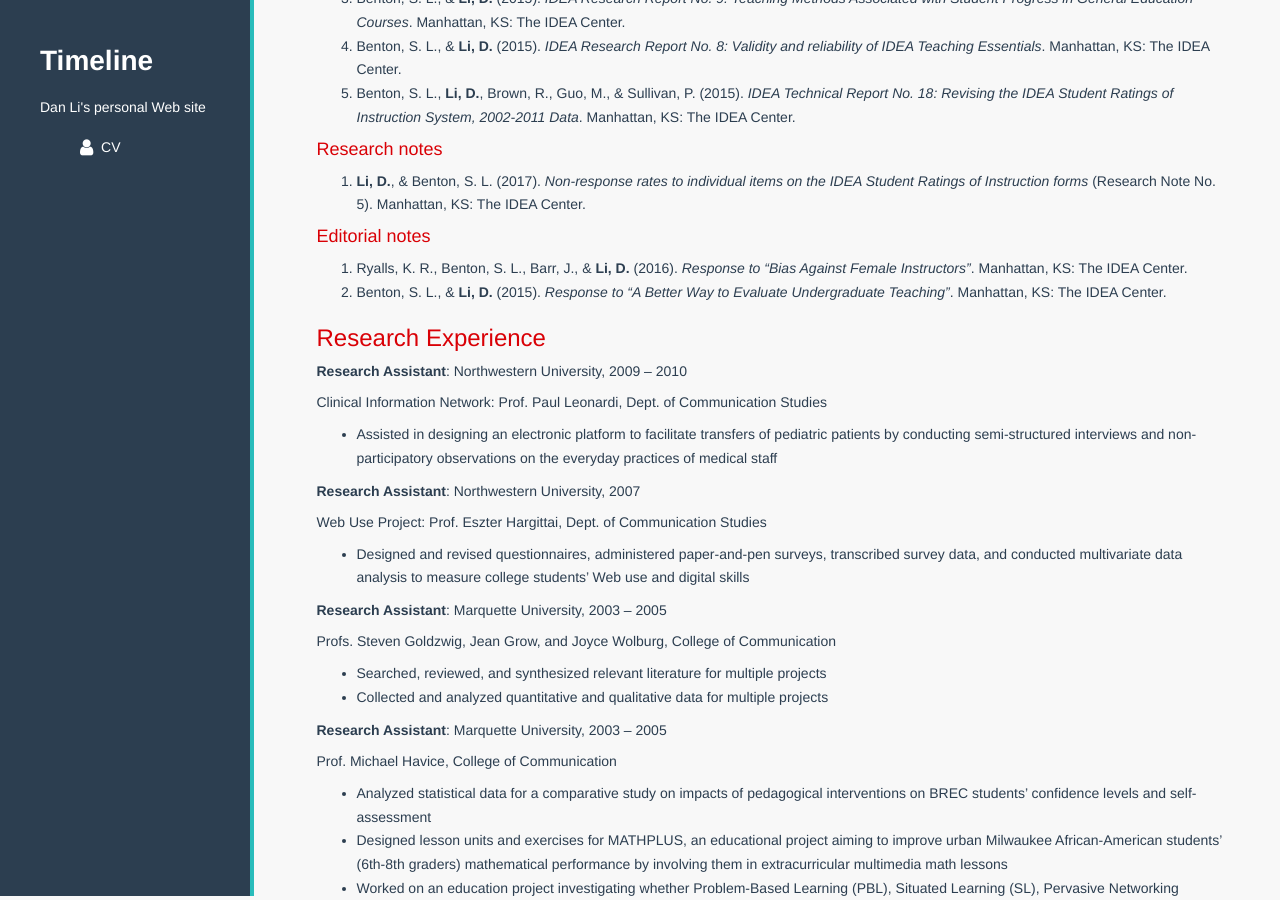
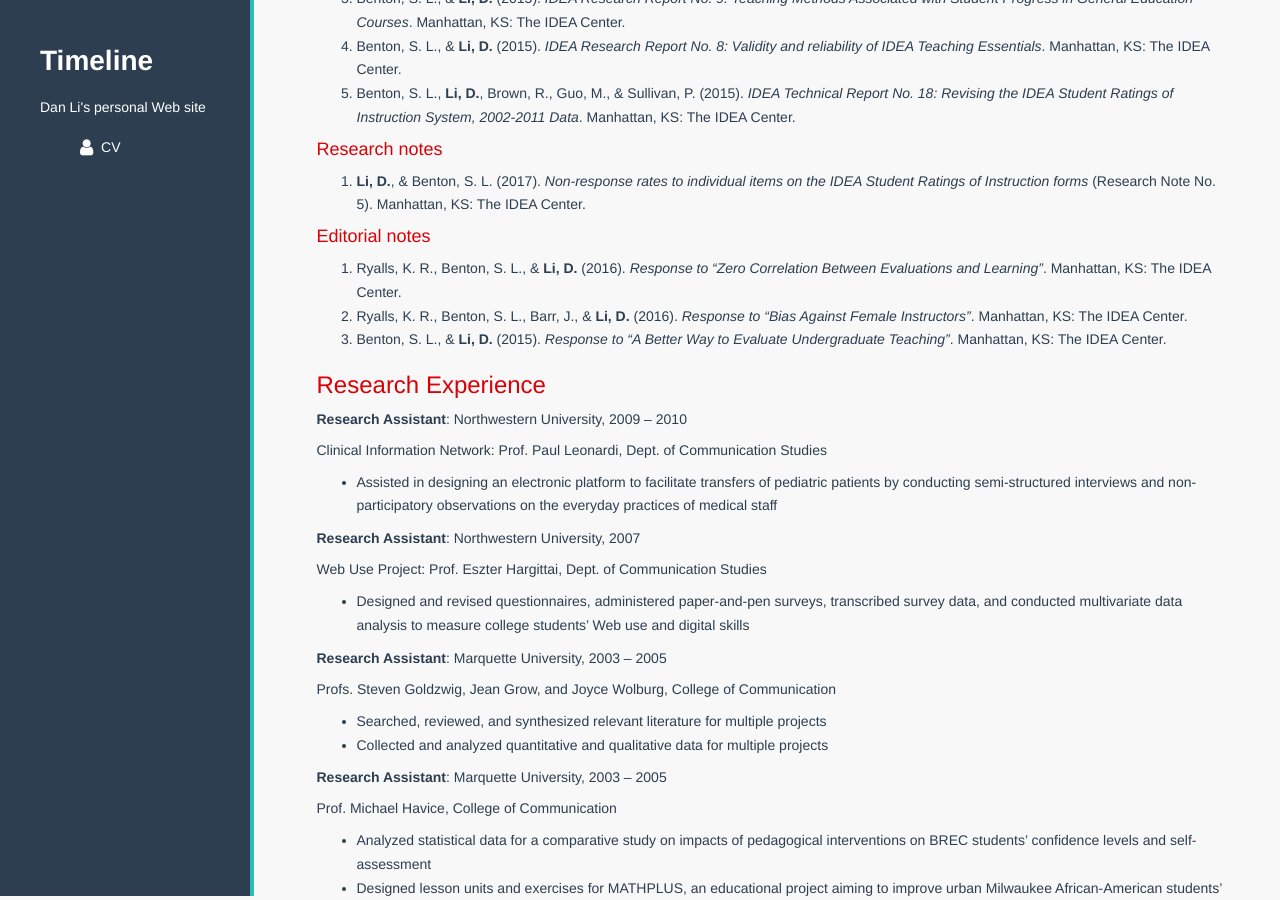
Before and after one commit to danli-ds/danliIDEA.github.io, a Jekyll site: the page built from CV/index.md, in a window 1280 px wide and 900 px high, scrolled down 1945 px. Built offline with Jekyll 4.4.1, drawn with Linux system fonts in a browser that asks for light colours; nearby versions of some CDN libraries.

Commit message:
add editorial note

```diff
--- a/CV/index.md
+++ b/CV/index.md
@@ -75,6 +75,7 @@ Manhattan, KS 66502
 
 #### Editorial notes
 
+1. Ryalls, K. R., Benton, S. L., & **Li, D.** (2016). *Response to “Zero Correlation Between Evaluations and Learning”*. Manhattan, KS: The IDEA Center.
 1. Ryalls, K. R., Benton, S. L., Barr, J., & **Li, D.** (2016). *Response to “Bias Against Female Instructors”*. Manhattan, KS: The IDEA Center.
 1. Benton, S. L., & **Li, D.** (2015). *Response to “A Better Way to Evaluate Undergraduate Teaching”*. Manhattan, KS: The IDEA Center.
 
```
